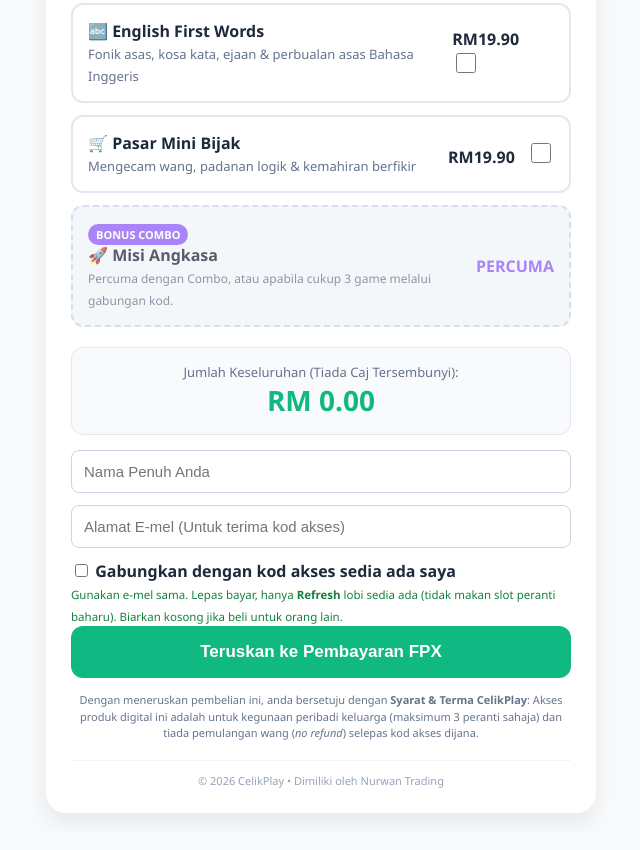
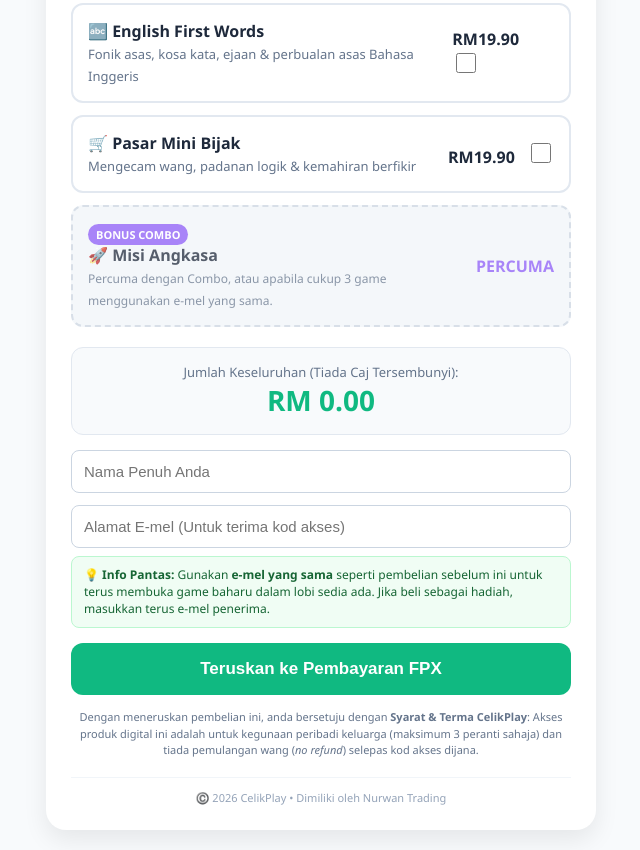
Before and after one commit to wannaris-tech/wannaris-tech.github.io, a plain HTML site: page sales.html in a window 1280 px wide. Shown: the part 422-1272 px from the top of the page, without its empty margins (319-959 px from the left). Drawn offline with Linux system fonts and the light colour scheme.

Commit message:
Update sales.html

```diff
--- a/sales.html
+++ b/sales.html
@@ -76,7 +76,7 @@
     <div style="padding-right: 10px;">
       <span class="badge">BONUS COMBO</span><br>
       <strong>🚀 Misi Angkasa</strong><br>
-      <span id="statusBonus" style="font-size:12px; color:#64748b;">Percuma dengan Combo, atau apabila cukup 3 game melalui gabungan kod.</span>
+      <span id="statusBonus" style="font-size:12px; color:#64748b;">Percuma dengan Combo, atau apabila cukup 3 game menggunakan e-mel yang sama.</span>
     </div>
     <div style="font-weight:bold; color:#8b5cf6; flex-shrink:0;">PERCUMA</div>
   </div>
@@ -90,10 +90,9 @@
     <input type="text" id="namaPembeli" placeholder="Nama Penuh Anda" required>
     <input type="email" id="emailPembeli" placeholder="Alamat E-mel (Untuk terima kod akses)" required>
 
-    <label class="kotak-gabung">
-      <input type="checkbox" id="gabungKod">
-      <span><strong>Gabungkan dengan kod akses sedia ada saya</strong><br><span style="font-size:11.5px; color:#15803d;">Gunakan e-mel sama. Lepas bayar, hanya <strong>Refresh</strong> lobi sedia ada (tidak makan slot peranti baharu). Biarkan kosong jika beli untuk orang lain.</span></span>
-    </label>
+    <div class="nota-emel">
+      💡 <strong>Info Pantas:</strong> Gunakan <strong>e-mel yang sama</strong> seperti pembelian sebelum ini untuk terus membuka game baharu dalam lobi sedia ada. Jika beli sebagai hadiah, masukkan terus e-mel penerima.
+    </div>
 
     <button type="button" id="btnBayar" class="btn-bayar" onclick="prosesBayaran()">Teruskan ke Pembayaran FPX</button>
 
@@ -103,10 +102,9 @@
   </div>
 
   <div class="jenama-footer">
-    © 2026 CelikPlay • Dimiliki oleh Nurwan Trading
+    ©️ 2026 CelikPlay • Dimiliki oleh Nurwan Trading
   </div>
 </div>
-
 <script>
   const URL_APPS_SCRIPT = ["https:", "", "script." + "google.com", "macros", "s", "AKfycbx93hmttJCzlsVMqk2K1Ly34eFvPtUeaDcishAYvoL3KNu9qdB-as1-V_H4lw2mBLCUDw", "exec"].join("/");
 
```
